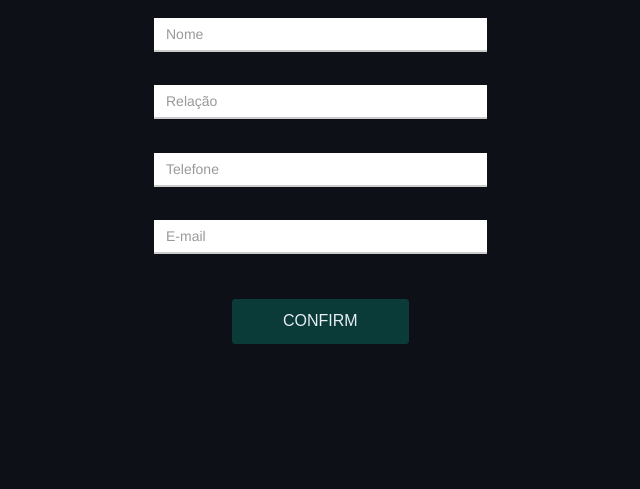
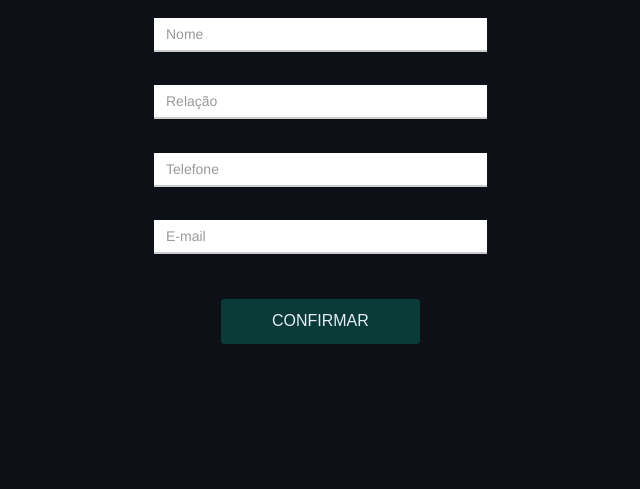
Before and after one commit to Avelino-Gabriel/Django-pro, a Django app: page /add/ in a window 1280 px wide. Shown: the part 193-682 px from the top of the page, without its empty margins (325-965 px from the left). Run offline with Django 5.2, Linux system fonts and the light colour scheme; some libraries are stand-ins or nearby versions.

Commit message:
Modifição formulário3

```diff
--- a/mycontacts/templates/mycontacts/add.html
+++ b/mycontacts/templates/mycontacts/add.html
@@ -28,7 +28,7 @@
               </div>
 
               <div class="text-center">
-                  <button type="submit" class="btn">Confirm</button>
+                  <button type="submit" class="btn">Confirmar</button>
               </div>
           </form>
 
```
